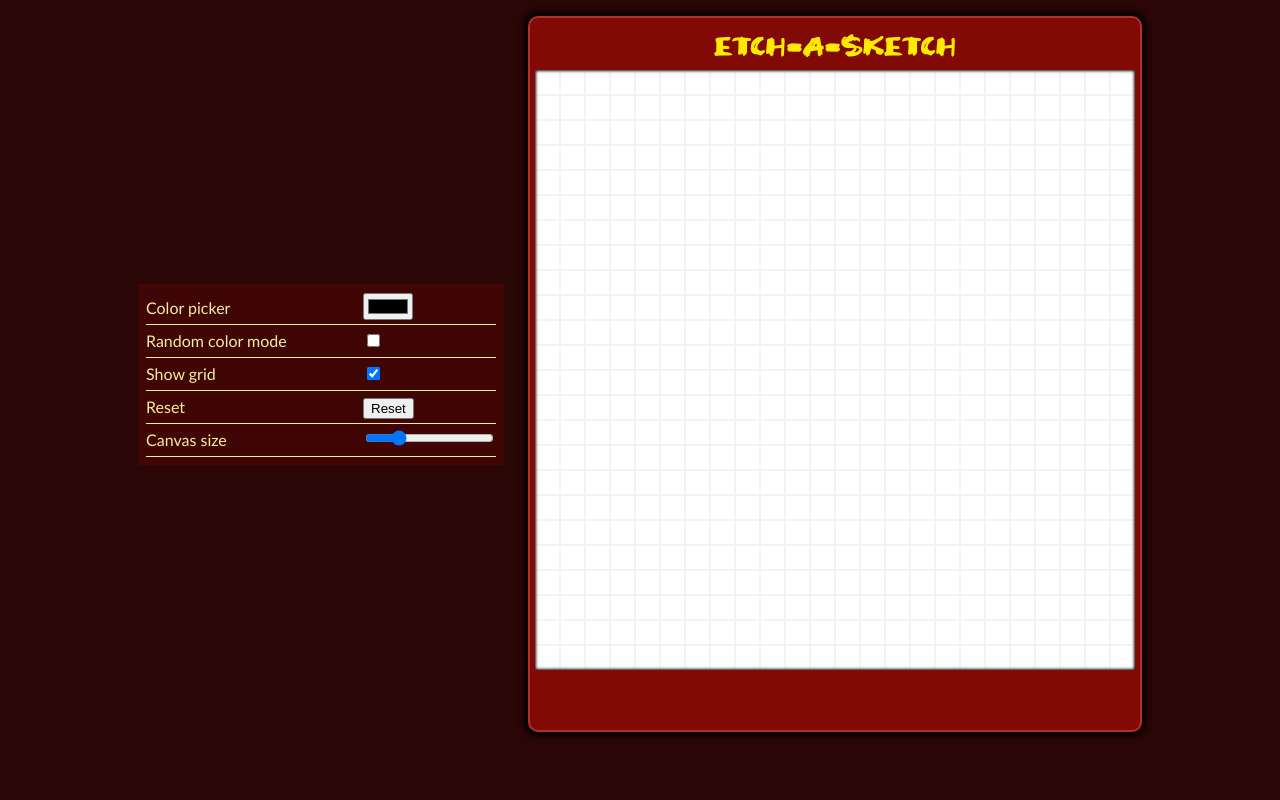
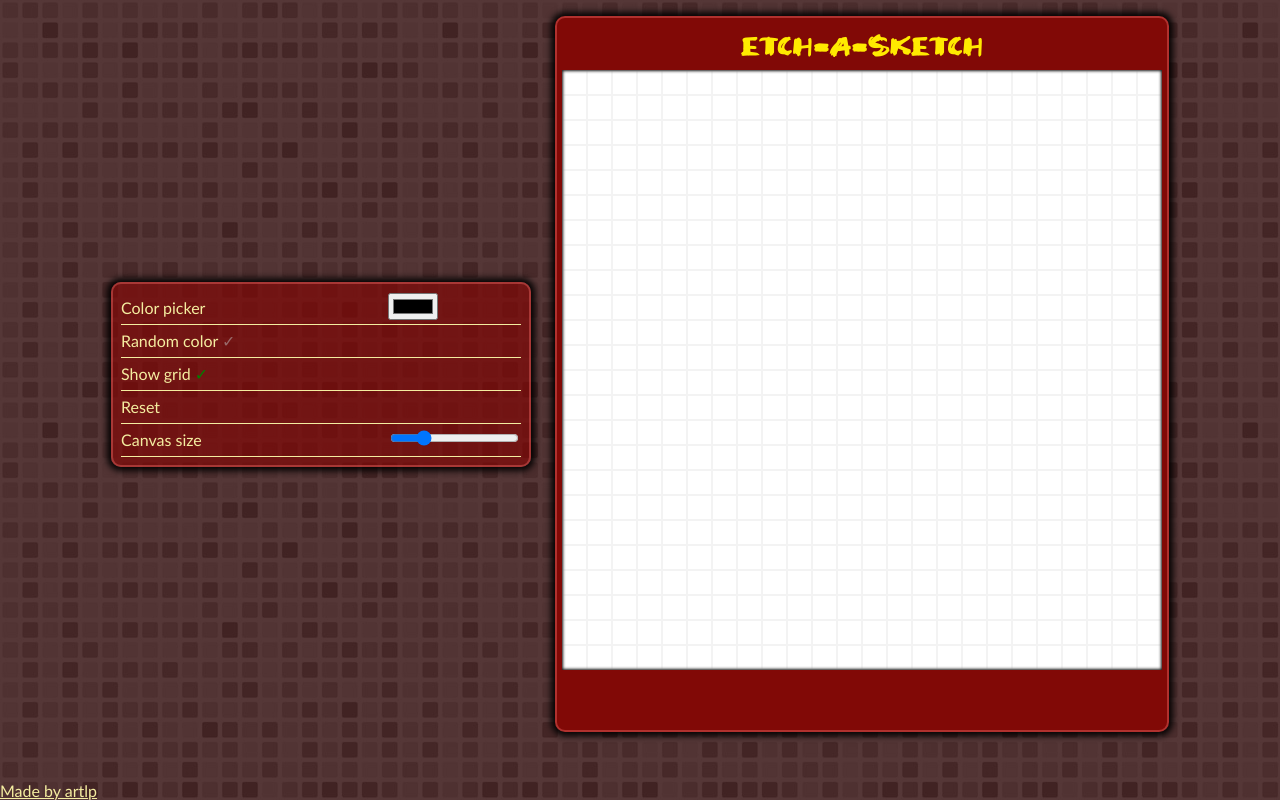
Before and after one commit to artlp/Etch-a-sketch, a plain HTML site: page index.html in a window 1280 px wide. Drawn offline with Linux system fonts and the light colour scheme.

Commit message:
final version

```diff
--- a/index.html
+++ b/index.html
@@ -11,6 +11,7 @@
     </head>
 
     <body>
+        <div class="bg"></div>
         <div class="wrapper">
             <div class="container">
                 <h1>Etch-a-Sketch</h1>
@@ -19,21 +20,23 @@
             <div class="controls">
                 <div class="leftflex"><label for="colorPicker">Color picker</label>
 
-                    <label for="randomColor">Random color mode</label>
+                    <input type="checkbox" name="" id="randomColor"><label for="randomColor">Random color </label>
+                    <input type="checkbox" name="" id="toggleGrid" checked>
                     <label for="toggleGrid">Show grid</label>
-                    <label for="clearButton">Reset</label>
+                    <input type="button" id="resetButton" value="Reset">
+                    <label for="resetButton">Reset</label>
                     <label for="canvasSize">Canvas size</label>
                 </div>
                 <div class="rightflex">
                     <div class="input"><input type="color" name="" id="colorPicker"></div>
-                    <div class="input"><input type="checkbox" name="" id="randomColor"></div>
-                    <div class="input"><input type="checkbox" name="" id="toggleGrid" checked></div>
-                    <div class="input"><input type="button" id="resetButton" value="Reset"></div>
+                    <div class="input"></div>
+                    <div class="input"></div>
+                    <div class="input"></div>
                     <div class="input"><input type="range" name="" id="canvasSize" value="24" min="12" max="64"></div>
                 </div>
             </div>
         </div>
-        </div>
+        <a href="https://github.com/artlp">Made by artlp</a>
     </body>
 
 </html>
--- a/style.css
+++ b/style.css
@@ -1,94 +1,146 @@
 @font-face {
     font-family: 'super_sketchregular';
+    font-style: normal;
+    font-weight: normal;
     src: url('./fonts/supersketch-webfont.woff2') format('woff2'),
          url('./fonts/supersketch-webfont.woff') format('woff');
-    font-weight: normal;
-    font-style: normal;
 
 }
+body {
+    background-color: #2b0606;
+    margin: 0 auto;
+    padding: 1rem;
+    font-family: 'Gill Sans', 'Gill Sans MT', Calibri, 'Trebuchet MS', sans-serif;
 
-body {
-    margin: 0 auto;
-    background-color: #2b0606;
-
-    padding: 1rem;
+}
+.bg {
+    position:absolute;
+    background-image: url(./bg.jpg);
+    z-index: -2;
+    left:0;
+    top:0;
+    repeat:repeat;
+    object-fit: cover;
+    width: 100%;
+    height: 100%;
+    opacity: 0.2;
 }
 h1 {
+    color:rgb(255, 234, 0);
+    font-family: 'super_sketchregular';
+    font-size: 0.8rem;    margin: 0;
+    padding: 0.7rem;
+    text-align: center;
     text-transform: uppercase;
-    font-family: 'super_sketchregular';
-    font-size: 0.8rem;
-    text-align: center;
-    color:rgb(255, 234, 0);    margin: 0;
-    padding: 0.7rem;
 }
 .container {
-    display:flex;
-    flex-direction: column;
-    flex-wrap: wrap;
-    box-sizing: border-box;
     align-content: center;
     background-color: #810906;
     border: 2px solid #f068656d;
     border-radius: 10px;
+    box-shadow: 0 0 6px 4px rgba(0, 0, 0, 0.934);
+    box-sizing: border-box;
+    display:flex;
+    flex-direction: column;
+    flex-wrap: wrap;
     padding: 5px 5px 60px 5px;
-    box-shadow: 0 0 6px 4px rgba(0, 0, 0, 0.934);
 
 }
 .wrapper {
+    align-items: center;
+    color:rgb(244, 237, 160);
     display:flex;
     flex-direction: column;
-    align-items: center;
-    color:rgb(244, 237, 160);
 }
 .divcenter {
+    aspect-ratio: 1/1;
+    background-color: white;
+    box-shadow: inset 0 0 3px 1px rgba(0, 0, 0, 0.934);
     box-sizing: content-box;
     display: grid;
-    aspect-ratio: 1/1;
+    height: 280px;
     width: 280px;
-    background-color: white;
-    box-shadow: inset 0 0 3px 1px rgba(0, 0, 0, 0.934);
 }
 .flex {
 
 }
 
 .controls {
+    background-color: #810806b0;
     box-sizing: content-box;
-    width: 280px;
-    font-family: 'Gill Sans', 'Gill Sans MT', Calibri, 'Trebuchet MS', sans-serif;
-    /* border: 1px solid red; */
+    display:flex;
+    flex-direction: row;
     margin-top: 2rem;
     padding: 0.5rem;
-    background-color: #8108063e;
-    display:flex;
-    flex-direction: row;
-    column-count: 2;
+    width: 280px;
+    border: 2px solid #f068656d;
+    border-radius: 10px;
+    box-shadow: 0 0 6px 4px rgba(0, 0, 0, 0.934);
+}
+h1:hover {
+    color:rgb(244, 237, 160);
+    cursor: default;
+}
+
+label:hover label::after {
+    color:green;
+    content:' \2713';
+}
+:checked+label::after {
+    color:green;
+    content: ' \2713';
+}
+input:not(:checked)+label::after {
+    color:rgba(191, 191, 191, 0.509);
+    content: ' \2713';
+}
+label[for="randomColor"]:hover, label[for="toggleGrid"]:hover, label[for="resetButton"]:hover,label[for="randomColor"]:hover::after, label[for="toggleGrid"]:hover::after, label[for="resetButton"]:hover::after  {
+    color: white;
+    content: ' \2713';
+    cursor:pointer;
+}
+a {
+
+    display:block;
+    color: rgb(244, 237, 160);
+    position:absolute;
+    bottom:0;
+    left:0;
+}
+input:not(:checked)+label[for="resetButton"]::after {
+    content: '';
+}
+
+#randomColor, #resetButton, #toggleGrid {
+    display:none;
+    /* opacity: 0.4; */
 }
 .leftflex {
+    align-items: flex-start;
     display:flex;
+    flex: 2;
     flex-flow:column;
-    flex: 2;
-    align-items: flex-start;
     justify-content: space-evenly;
+    min-width: 112px;
 }
 
 .leftflex > *, .input {
+    border-bottom: 1px solid rgb(244, 237, 160);
+    display:block;
     height: 2rem;
-    display:block;
+    line-height: 2rem;
     width: 100%;
-    line-height: 2rem;
-    border-bottom: 1px solid rgb(244, 237, 160);
 }
 
 .rightflex > * {
+    display:block;
     height: 2rem;
-    display:block;
 }
 .rightflex {
+    align-items: flex-start;
     display:flex;
+    flex: 1;
     flex-flow:column;
-    flex: 1;
-    align-items: flex-start;
     justify-content: space-evenly;
 }
 
@@ -100,8 +152,7 @@ h1 {
     -moz-user-select: none;
     -o-user-select: none;
     -ms-user-select: none;
-        user-select: none;
-    /* transition: all 0.01s linear; */
+    user-select: none;
 }
 .grid:hover {
     background-color: rgba(128, 128, 128, 0.146);
@@ -110,46 +161,42 @@ h1 {
     border: 1px solid rgba(128, 128, 128, 0.094);
 }
 
-@media all and (min-width: 424px) and (max-width: 558.9px) {
+@media all and (min-width: 424px) {
     .container {
+        align-items: center;
+        box-sizing: border-box;
         display:flex;
-        align-items: center;
+        flex-direction: row-reverse;
         justify-content: center;
-        flex-direction: row-reverse;
-        box-sizing: border-box;
     }
     .divcenter {
+        height:auto;
+        max-width: 600px;
         width: 87vw;
-        max-width: 600px;
     }
     .controls {
+        max-width: 600px;
         width: 87vw;
-        max-width: 600px;
     }
 }
-
-
- @media all and (min-width: 559px) {
+@media all and (min-width: 605px) {
     .controls {
-        width: 350px;
         margin: 0 1.5rem 0 0;
+        max-width: 400px;
+    }
+    .divcenter {
+        height:auto;
+        max-width: 600px;
+        width: 50vw;
     }
     .wrapper {
+        align-items: center;
+        color:rgb(244, 237, 160);
         display:flex;
         flex-direction: row-reverse;
-        align-items: center;
-        color:rgb(244, 237, 160);
         justify-content: center;
     }
     .container {
-        display:flex;
-        align-items: center;
-        justify-content: center;
         flex-direction: column;
-        box-sizing: border-box;
-    }
-    .divcenter {
-        width: 50vw;
-        max-width: 600px;
     }
 }
```
Also changed, not shown: bg.jpg (added).
